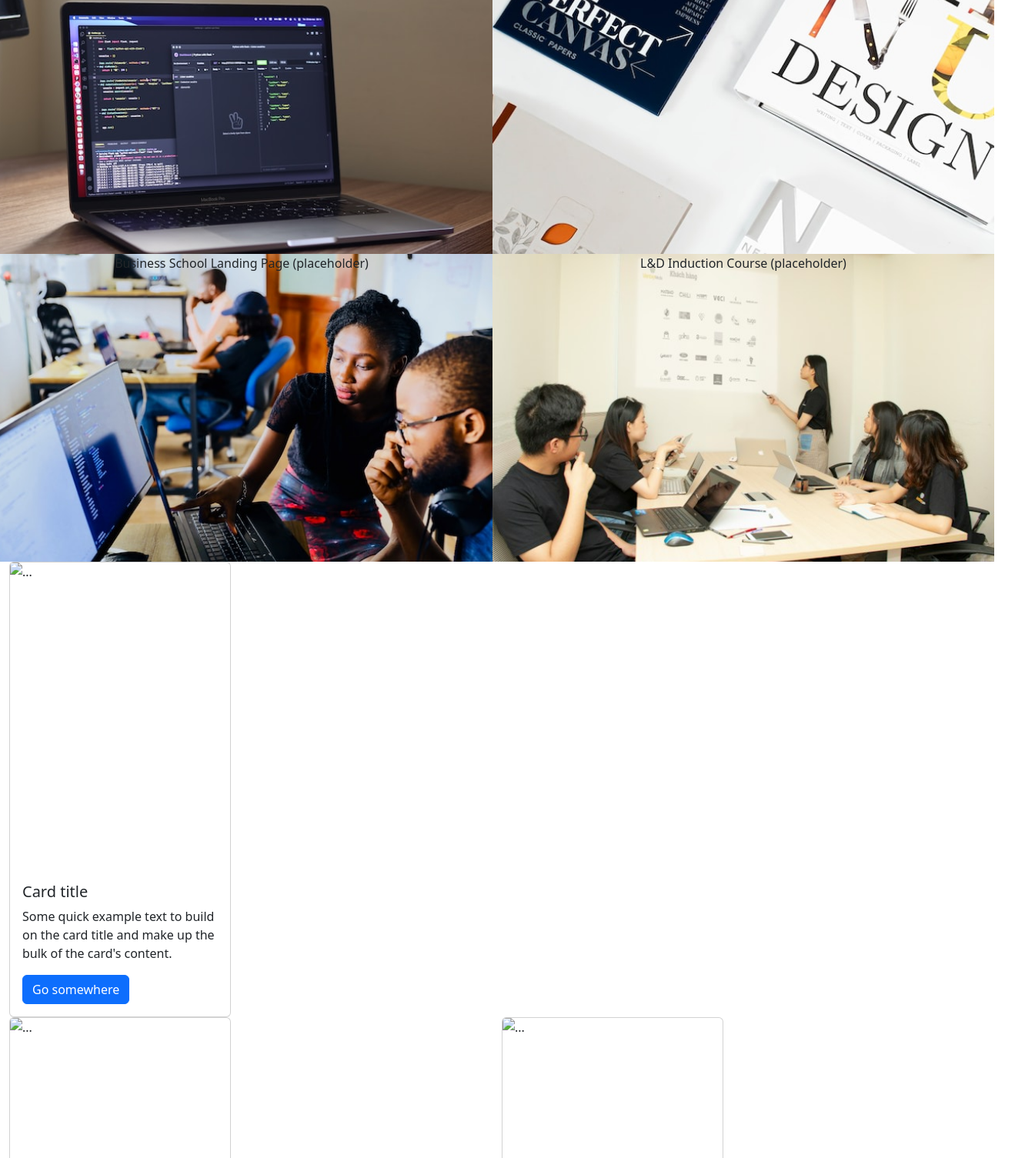
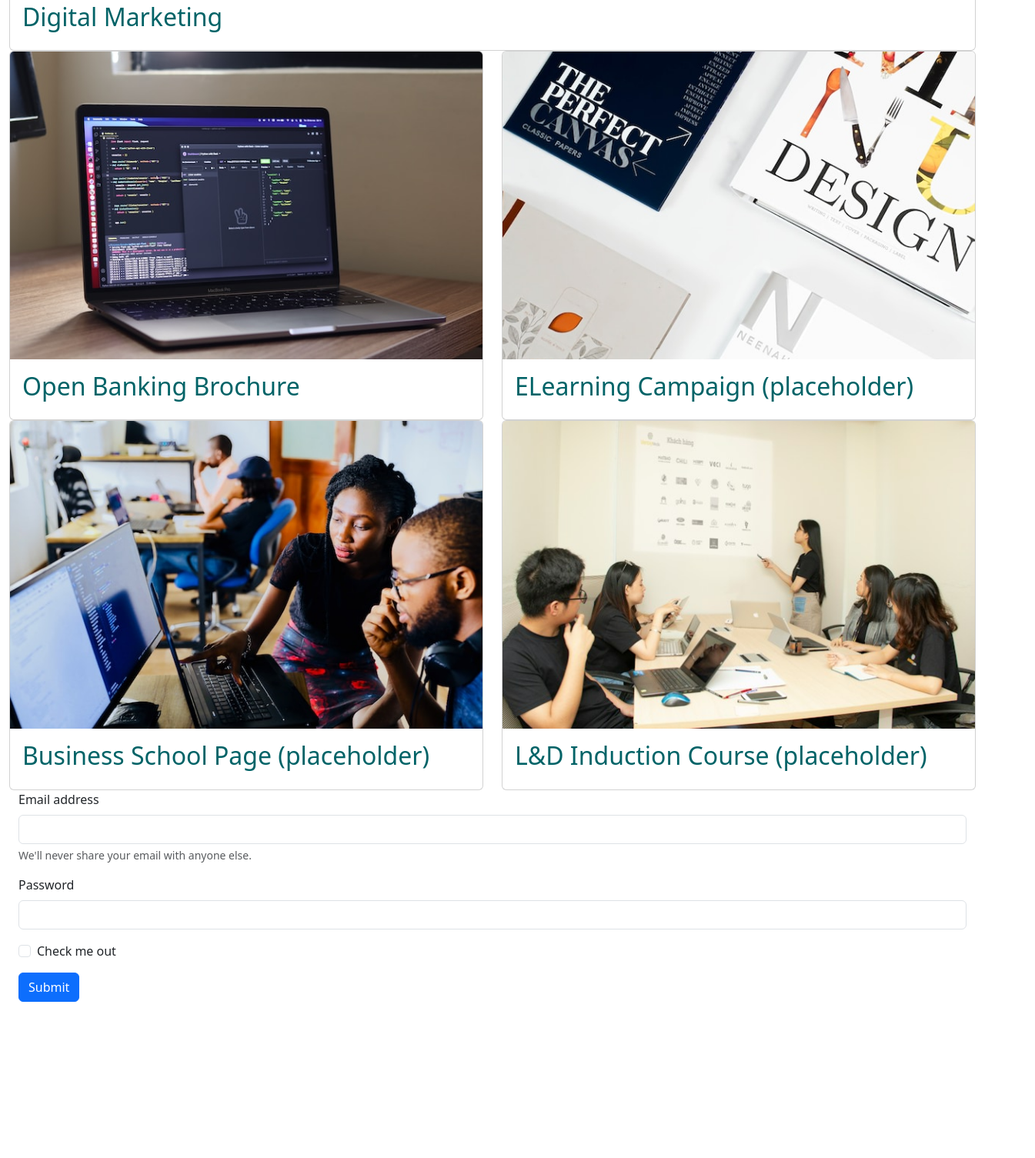
Before and after one commit to leesoohang/Bootstrap-Portfolio, a plain HTML site: page index.html in a window 1280 px wide. Shown: the part 980-2485 px from the top of the page at 77% size, 1345 px wide, since content can reach past the window. After the commit the page ends 2282 px from the top, so only its background shows below. Drawn offline with nearby package versions, Linux system fonts and the light colour scheme.

Commit message:
completed Work section

```diff
--- a/css/style.css
+++ b/css/style.css
@@ -1,10 +1,28 @@
-.grid-item {
-  height: 400px;
+/* Color Palette:
+(Canva Colors - Tidal Wave)
+Misty Blue (lightest) #CFE0EA
+Teal Green (dark) #01949A
+Slate (gray tone) #578384
+Teal (darkest) #016367 */
+
+:root {
+  --background: #CFE0EA;
+  --text: #016367;
+  --nav: #578384;
+  --frame: #01949A;
 }
 
+
+
 img {
-  size: cover;
   height: 400px;
+  object-fit: cover;
+  object-position: center top;
+}
+
+a {
+  text-decoration: none;
+  color: var(--text);
 }
 
 #banking {
--- a/index.html
+++ b/index.html
@@ -47,81 +47,50 @@
     </div>
 
     <!-- Grid -->
-    <div class="grid text-center">
+    <h1>Work</h1>
+    <div class="container-fluid">
       <div class="row">
-        <div class="g-col-lg-12 g-col-md-12 g-col-sm-12 grid-item"><a href='https://leesoohang.github.io/module1-refactor-Horiseon' target="_blank">Digital Marketing
-          <img src="./images/work-horiseon.jpg" alt=""/></a>
+        <div class="col-lg-12 col-md-12 col-sm-12">
+          <div class="card h-100">
+            <img class="card-img-top" src="./images/work-horiseon.jpg" alt="Card image cap">
+            <div class="card-body">
+              <a href='https://leesoohang.github.io/module1-refactor-Horiseon' target="_blank"><h2 class="card-title">Digital Marketing</h2></a>
+            </div>
+          </div>
         </div>
       </div>
       <div class="row">
-        <div class="col-lg-6 col-md-6 col-sm-12 grid-item" id="banking">
-          Open Banking Brochure (placeholder)
+        <div class="col-lg-6 col-md-12 col-sm-12">
+          <div class="card h-100">
+            <img class="card-img-top" src="./images/work-open-banking.jpg" alt="Card image cap">
+            <div class="card-body">
+              <a href='https://leesoohang.github.io/module1-refactor-Horiseon' target="_blank"><h2 class="card-title">Open Banking Brochure</h2></a>
             </div>
-        <div class="col-lg-6 col-md-6 col-sm-12 grid-item" id="elearning">
-          ELearning Course Campaign (placeholder)
+          </div>
+        </div>
+        <div class="col-lg-6 col-md-12 col-sm-12">
+          <div class="card h-100">
+            <img class="card-img-top" src="./images/work-elearning.jpg" alt="Card image cap">
+            <div class="card-body">
+              <a href='https://leesoohang.github.io/module1-refactor-Horiseon' target="_blank"><h2 class="card-title">ELearning Campaign (placeholder)</h2></a>
+            </div>
+          </div>
         </div>
       </div>
       <div class="row">
-        <div class="col-lg-6 col-md-6 col-sm-12 grid-item" id="business-school">
-          Business School Landing Page (placeholder)
-        </div>
-        <div class="col-lg-6 col-md-6 col-sm-12 grid-item" id="course">
-          L&D Induction Course (placeholder)
+        <div class="col-lg-6 col-md-12 col-sm-12">
+          <div class="card h-100">
+            <img class="card-img-top" src="./images/work-business-school.jpg" alt="Card image cap">
+            <div class="card-body">
+              <a href='https://leesoohang.github.io/module1-refactor-Horiseon' target="_blank"><h2 class="card-title">Business School Page (placeholder)</h2></a>
             </div>
           </div>
         </div>
-
-
-    <div class="container-fluid">
-      <div class="row">
-        <div class="cardContainer col-lg-12 col-md-12 col-sm-12">
-          <div class="card" style="width: 18rem;">
-            <img src="./images/4_card.png" class="card-img-top" alt="...">
+        <div class="col-lg-6 col-md-12 col-sm-12">
+          <div class="card h-100">
+            <img class="card-img-top" src="./images/work-ld.jpg" alt="Card image cap">
             <div class="card-body">
-              <h5 class="card-title">Card title</h5>
-              <p class="card-text">Some quick example text to build on the card title and make up the bulk of the card's content.</p>
-              <a href="#" class="btn btn-primary">Go somewhere</a>
-            </div>
-          </div>
-        </div>
-        <div class="cardContainer col-lg-6 col-md-3 col-sm-12">
-          <div class="card" style="width: 18rem;">
-            <img src="./images/1_card.png" class="card-img-top" alt="...">
-            <div class="card-body">
-              <h5 class="card-title">Card title</h5>
-              <p class="card-text">Some quick example text to build on the card title and make up the bulk of the card's content.</p>
-              <a href="#" class="btn btn-primary">Go somewhere</a>
-            </div>
-          </div>
-        </div>
-        <div class="cardContainer col-lg-6 col-md-3 col-sm-12">
-          <div class="card" style="width: 18rem;">
-            <img src="./images/2_card.png" class="card-img-top" alt="...">
-            <div class="card-body">
-              <h5 class="card-title">Card title</h5>
-              <p class="card-text">Some quick example text to build on the card title and make up the bulk of the card's content.</p>
-              <a href="#" class="btn btn-primary">Go somewhere</a>
-            </div>
-          </div>
-        </div>
-        <div class="cardContainer col-lg-6 col-md-3 col-sm-12">
-          <div class="card" style="width: 18rem;">
-            <img src="./images/3_card.png" class="card-img-top" alt="...">
-            <div class="card-body">
-              <h5 class="card-title">Card title</h5>
-              <p class="card-text">Some quick example text to build on the card title and make up the bulk of the card's content.</p>
-              <a href="#" class="btn btn-primary">Go somewhere</a>
-            </div>
-          </div>
-        </div>
-        <div class="cardContainer col-lg-6 col-md-3 col-sm-12">
-          <div class="card" style="width: 18rem;">
-            <img src="./images/3_card.png" class="card-img-top" alt="...">
-            <div class="card-body">
-              <h5 class="card-title">Card title</h5>
-              <p class="card-text">Some quick example text to build on the card title and make up the bulk of the card's content.</p>
-              <a href="#" class="btn btn-primary">Go somewhere</a>
-            </div>
+              <a href='https://leesoohang.github.io/module1-refactor-Horiseon' target="_blank"><h2 class="card-title">L&D Induction Course (placeholder)</h2></a>
             </div>
           </div>
         </div>
```
Lines whose indentation alone changed are shown as unchanged.
